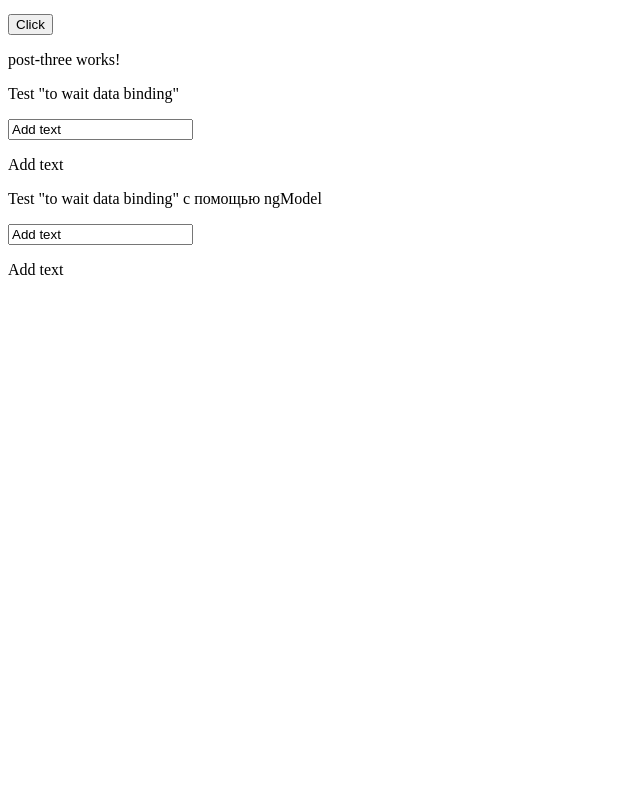
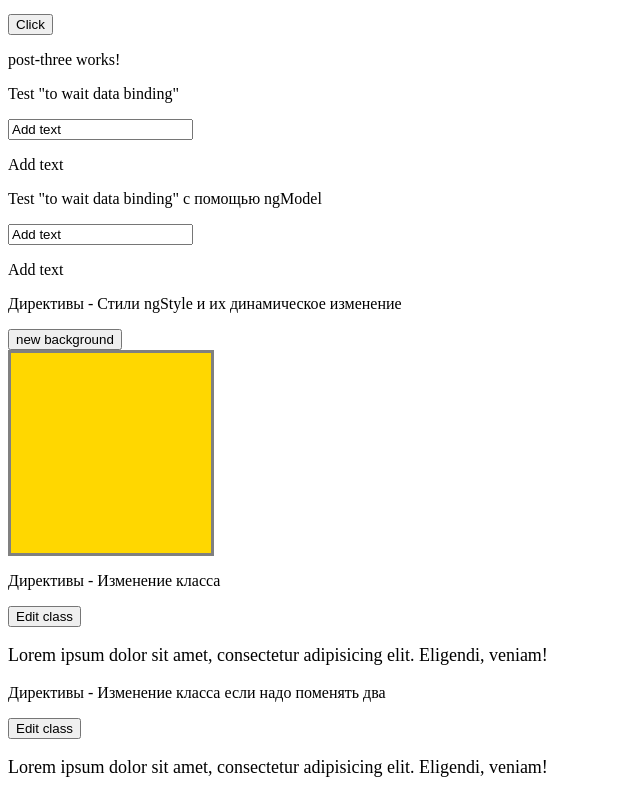
Before and after one commit to FuriticuS/shopAngular, an Angular app: page / in a window 1280 px wide. Shown: the part 308-1104 px from the top of the page, without its empty margins (0-640 px from the left). Before the commit the page ends 800 px from the top, so only its background shows below. Built offline with nearby package versions, Linux system fonts and the light colour scheme.

Commit message:
add directives ngStyle and ngClass

```diff
--- a/src/app/app.component.html
+++ b/src/app/app.component.html
@@ -17,3 +17,7 @@
 <div class="test-binding">
   <app-post-three></app-post-three>
 </div>
+
+<div class="directives">
+  <app-post-five></app-post-five>
+</div>
--- a/src/app/app.module.ts
+++ b/src/app/app.module.ts
@@ -7,6 +7,7 @@ import { PostTwoComponent } from './post-two/post-two.component';
 import { PostThreeComponent } from './post-three/post-three.component';
 import {PostFourComponent} from "./post-four/postFour.component";
 import {FormsModule} from "@angular/forms";
+import { PostFiveComponent } from './post-five/post-five.component';
 
 @NgModule({
   declarations: [
@@ -14,7 +15,8 @@ import {FormsModule} from "@angular/forms";
     PostComponent,
     PostTwoComponent,
     PostThreeComponent,
-    PostFourComponent
+    PostFourComponent,
+    PostFiveComponent
   ],
   imports: [
     BrowserModule,
--- /dev/null
+++ b/src/app/post-five/post-five.component.html
@@ -0,0 +1,29 @@
+<p>Директивы - Стили ngStyle и их динамическое изменение</p>
+
+<button (click)="backGroundToggle = !backGroundToggle">new background</button>
+
+<div [ngStyle]="{
+  width:'200px',
+  height: '200px',
+  border:'3px solid gray',
+  backgroundColor: backGroundToggle ? 'pink' : 'gold'
+}"></div>
+
+<p>Директивы - Изменение класса</p>
+
+<button (click)="whiteClass = !whiteClass">Edit class</button>
+
+<div>
+  <p [ngClass]="{
+    white: whiteClass,
+    gray: !whiteClass
+  }">Lorem ipsum dolor sit amet, consectetur adipisicing elit. Eligendi, veniam!</p>
+</div>
+
+<p>Директивы - Изменение класса если надо поменять два</p>
+
+<button (click)="whiteClassTwo = !whiteClassTwo">Edit class</button>
+
+<div>
+  <p [class.white]="whiteClassTwo" [class.gray]="!whiteClassTwo">Lorem ipsum dolor sit amet, consectetur adipisicing elit. Eligendi, veniam!</p>
+</div>
--- /dev/null
+++ b/src/app/post-five/post-five.component.scss
@@ -0,0 +1,11 @@
+.white {
+  display: flex;
+  background: white;
+  font-size: 18px;
+}
+
+.gray {
+  display: flex;
+  background: gray;
+  font-size: 20px;
+}
--- /dev/null
+++ b/src/app/post-five/post-five.component.ts
@@ -0,0 +1,12 @@
+import { Component } from '@angular/core';
+
+@Component({
+  selector: 'app-post-five',
+  templateUrl: './post-five.component.html',
+  styleUrls: ['./post-five.component.scss']
+})
+export class PostFiveComponent {
+  backGroundToggle = false
+  whiteClass = true
+  whiteClassTwo = true
+}
```
